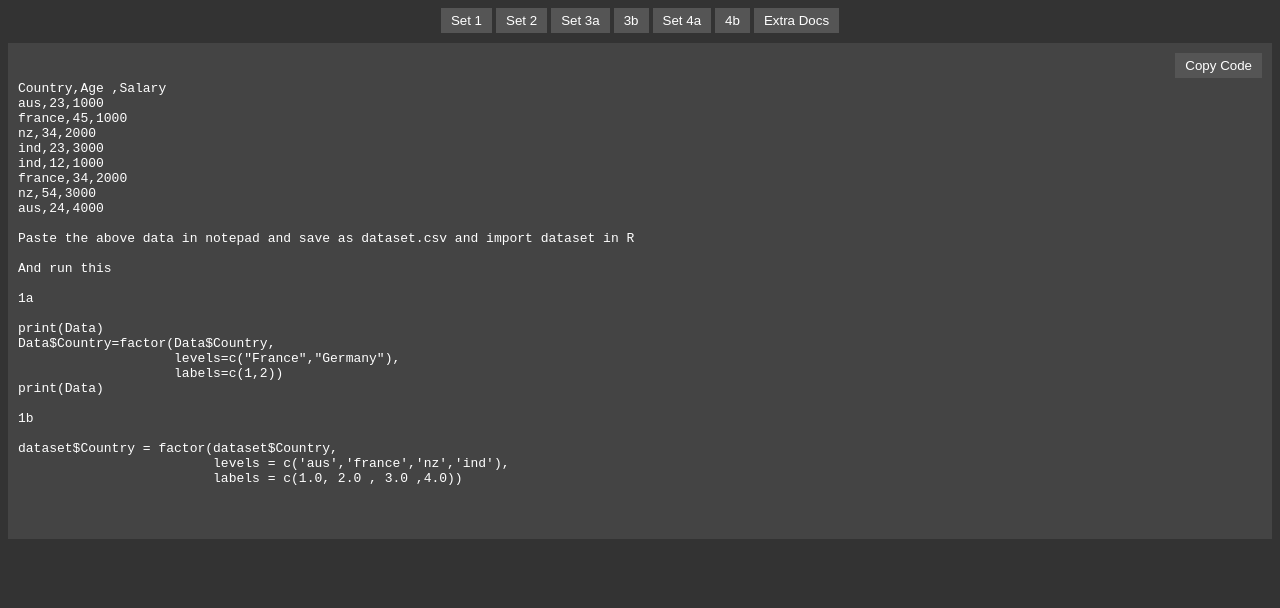
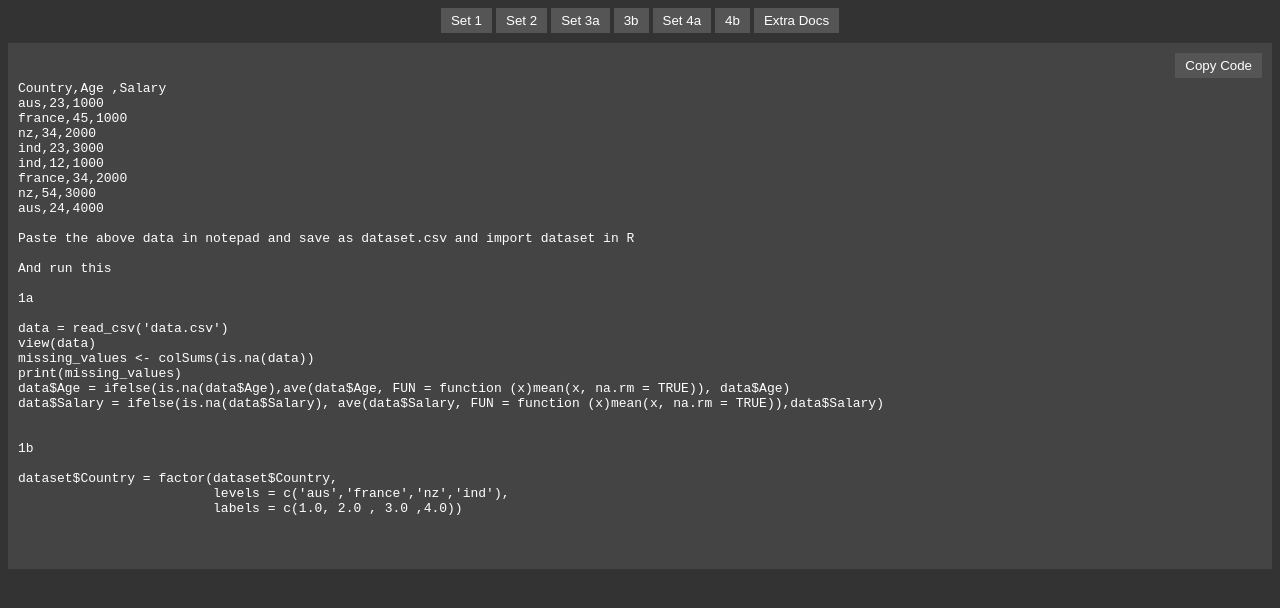
Before and after one commit to pranaysamudrala/trash, a plain HTML site: page index.html in a window 1280 px wide. Both pictures are taken after a click on the button "Set 1". Drawn offline with Linux system fonts and the light colour scheme.

Commit message:
Update index.html

```diff
--- a/index.html
+++ b/index.html
@@ -67,11 +67,13 @@ And run this
 
 1a
 
-print(Data)
-Data$Country=factor(Data$Country,
-                    levels=c("France","Germany"),
-                    labels=c(1,2))
-print(Data)
+data = read_csv('data.csv')
+view(data)
+missing_values <- colSums(is.na(data))
+print(missing_values)
+data$Age = ifelse(is.na(data$Age),ave(data$Age, FUN = function (x)mean(x, na.rm = TRUE)), data$Age)
+data$Salary = ifelse(is.na(data$Salary), ave(data$Salary, FUN = function (x)mean(x, na.rm = TRUE)),data$Salary)
+
 
 1b
 
```
